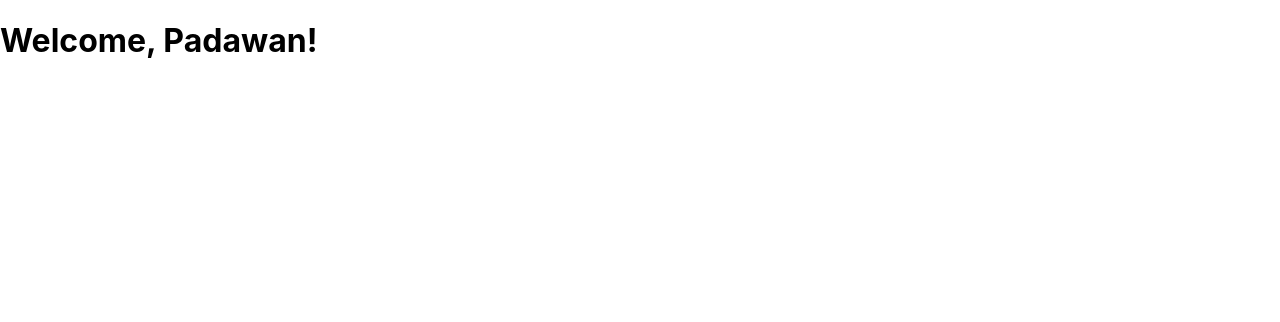
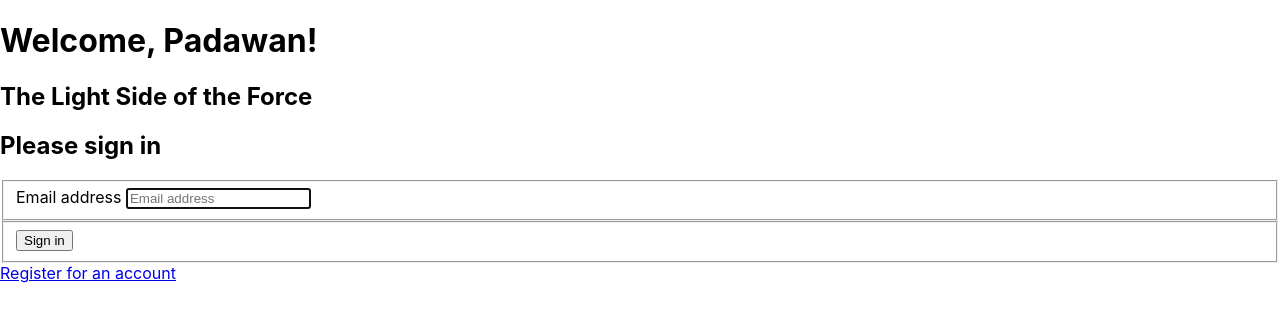
Before and after one commit to powellmad/light-side, a React (Create React App) app: page /login in a window 1280 px wide. Shown: the top 322 px of the page. Built offline with nearby package versions, Linux system fonts and the light colour scheme.

Commit message:
login screen renders with no errors

```diff
--- a/src/LightSide.js
+++ b/src/LightSide.js
@@ -1,13 +1,34 @@
 import React from "react"
 import { Route, Redirect } from "react-router-dom"
+import { Home } from './components/Home'
 import { ApplicationViews } from "./components/ApplicationViews"
-// import { Login } from "./auth/Login"
-// import { Register } from "./auth/Register"
+import { Login } from "./auth/Login"
+import { Register } from "./auth/Register"
+import { userStorageKey } from "./auth/authSettings"
 
 export const LightSide = () => (
     <>
         <Route path="/">
             <ApplicationViews />
         </Route>
+        <Route render={() => {
+        if (sessionStorage.getItem(userStorageKey)) {
+          return (
+            <>
+              <Home />
+            </>
+          )
+        } else {
+          return <Redirect to="/login" />;
+        }
+    }} />
+
+    <Route path="/login">
+      <Login />
+    </Route>
+    <Route path="/register">
+      <Register />
+    </Route>
+
     </>
 )
--- /dev/null
+++ b/src/auth/Login.js
@@ -0,0 +1,72 @@
+import React, { useState } from "react"
+import { Link, useHistory } from "react-router-dom";
+import { authApi, userStorageKey } from "./authSettings"
+import "./Login.css"
+
+
+export const Login = () => {
+    const [loginUser, setLoginUser] = useState({ email: "" })
+    const [existDialog, setExistDialog] = useState(false)
+
+    const history = useHistory()
+
+    const handleInputChange = (event) => {
+        const newUser = { ...loginUser }
+        newUser[event.target.id] = event.target.value
+        setLoginUser(newUser)
+    }
+
+
+    const existingUserCheck = () => {
+        return fetch(`${authApi.localApiBaseUrl}/${authApi.endpoint}?email=${loginUser.email}`)
+            .then(res => res.json())
+            .then(user => user.length ? user[0] : false)
+    }
+
+    const handleLogin = (e) => {
+        e.preventDefault()
+
+        existingUserCheck()
+            .then(exists => {
+                if (exists) {
+                    sessionStorage.setItem(userStorageKey, exists.id)
+                    history.push("/")
+                } else {
+                    setExistDialog(true)
+                }
+            })
+    }
+
+    return (
+        <main className="container--login">
+            <dialog className="dialog dialog--auth" open={existDialog}>
+                <div>User does not exist</div>
+                <button className="button--close" onClick={e => setExistDialog(false)}>Close</button>
+            </dialog>
+            <section>
+                <form className="form--login" onSubmit={handleLogin}>
+                    <h1>The Light Side of the Force</h1>
+                    <h2>Please sign in</h2>
+                    <fieldset>
+                        <label htmlFor="inputEmail"> Email address </label>
+                        <input type="email"
+                            id="email"
+                            className="form-control"
+                            placeholder="Email address"
+                            required autoFocus
+                            value={loginUser.email}
+                            onChange={handleInputChange} />
+                    </fieldset>
+                    <fieldset>
+                        <button type="submit">
+                            Sign in
+                        </button>
+                    </fieldset>
+                </form>
+            </section>
+            <section className="link--register">
+                <Link to="/register">Register for an account</Link>
+            </section>
+        </main>
+    )
+}
--- /dev/null
+++ b/src/auth/Register.js
@@ -0,0 +1,85 @@
+import React, { useState } from "react"
+import { useHistory } from "react-router-dom"
+import { authApi, userStorageKey } from "./authSettings"
+import "./Login.css"
+
+export const Register = () => {
+
+    const [registerUser, setRegisterUser] = useState({ firstName: "", lastName: "", email: "" })
+    const [conflictDialog, setConflictDialog] = useState(false)
+
+    const history = useHistory()
+
+    const handleInputChange = (event) => {
+        const newUser = { ...registerUser }
+        newUser[event.target.id] = event.target.value
+        setRegisterUser(newUser)
+    }
+
+    const existingUserCheck = () => {
+
+        return fetch(`${authApi.localApiBaseUrl}/${authApi.endpoint}?email=${registerUser.email}`)
+            .then(res => res.json())
+            .then(user => !!user.length)
+    }
+
+    const handleRegister = (e) => {
+        e.preventDefault()
+
+        existingUserCheck()
+            .then((userExists) => {
+                if (!userExists) {
+                    fetch(`${authApi.localApiBaseUrl}/${authApi.endpoint}`, {
+                        method: "POST",
+                        headers: {
+                            "Content-Type": "application/json"
+                        },
+                        body: JSON.stringify({
+                            email: registerUser.email,
+                            name: `${registerUser.firstName} ${registerUser.lastName}`
+                        })
+                    })
+                        .then(res => res.json())
+                        .then(createdUser => {
+                            if (createdUser.hasOwnProperty("id")) {
+                                sessionStorage.setItem(userStorageKey, createdUser.id)
+                                history.push("/")
+                            }
+                        })
+                }
+                else {
+                    setConflictDialog(true)
+                }
+            })
+
+    }
+
+    return (
+        <main style={{ textAlign: "center" }}>
+
+            <dialog className="dialog dialog--password" open={conflictDialog}>
+                <div>Account with that email address already exists</div>
+                <button className="button--close" onClick={e => setConflictDialog(false)}>Close</button>
+            </dialog>
+
+            <form className="form--login" onSubmit={handleRegister}>
+                <h1 className="h3 mb-3 font-weight-normal">Please Register for Application Name</h1>
+                <fieldset>
+                    <label htmlFor="firstName"> First Name </label>
+                    <input type="text" name="firstName" id="firstName" className="form-control" placeholder="First name" required autoFocus value={registerUser.firstName} onChange={handleInputChange} />
+                </fieldset>
+                <fieldset>
+                    <label htmlFor="lastName"> Last Name </label>
+                    <input type="text" name="lastName" id="lastName" className="form-control" placeholder="Last name" required value={registerUser.lastName} onChange={handleInputChange} />
+                </fieldset>
+                <fieldset>
+                    <label htmlFor="inputEmail"> Email address </label>
+                    <input type="email" name="email" id="email" className="form-control" placeholder="Email address" required value={registerUser.email} onChange={handleInputChange} />
+                </fieldset>
+                <fieldset>
+                    <button type="submit"> Sign in </button>
+                </fieldset>
+            </form>
+        </main>
+    )
+}
--- /dev/null
+++ b/src/auth/authSettings.js
@@ -0,0 +1,8 @@
+// If your json-server API URL or endpoint is different, please change it below!
+export const authApi = {
+  localApiBaseUrl: "http://localhost:8088",
+  endpoint: "users"
+}
+
+// The user id is saved under the key app_user_id in session Storage. Change below if needed!
+export const userStorageKey = "app_user_id"
```
Also changed, not shown: src/auth/Login.css (added).
